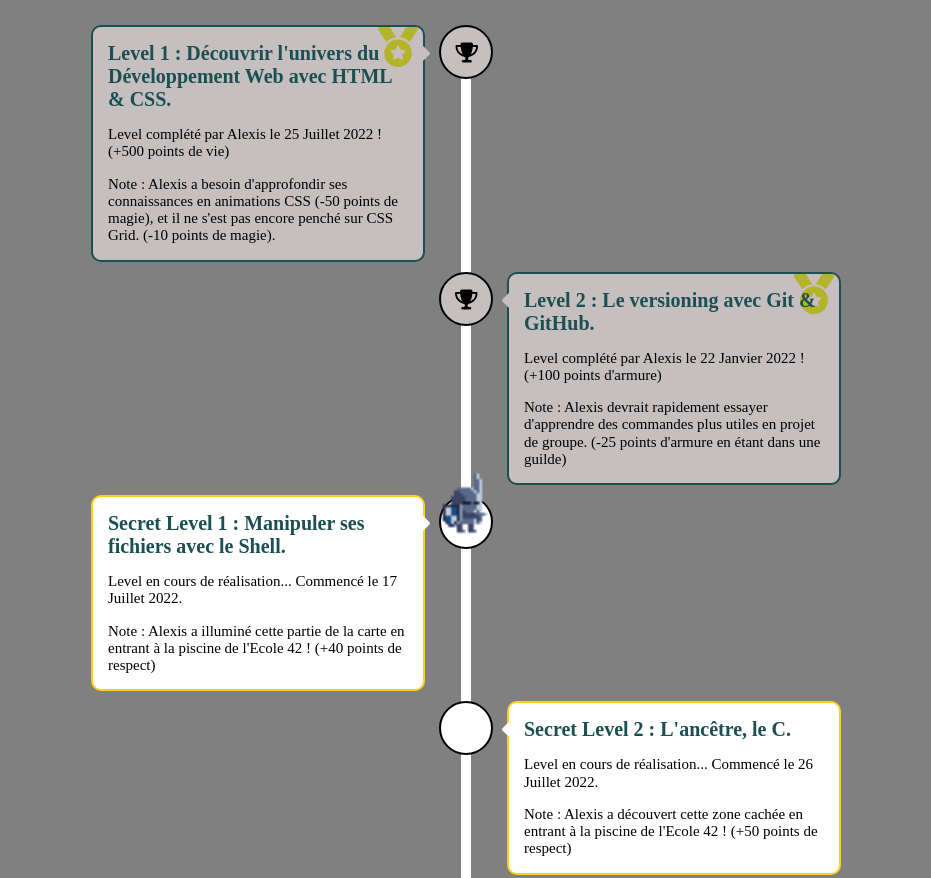
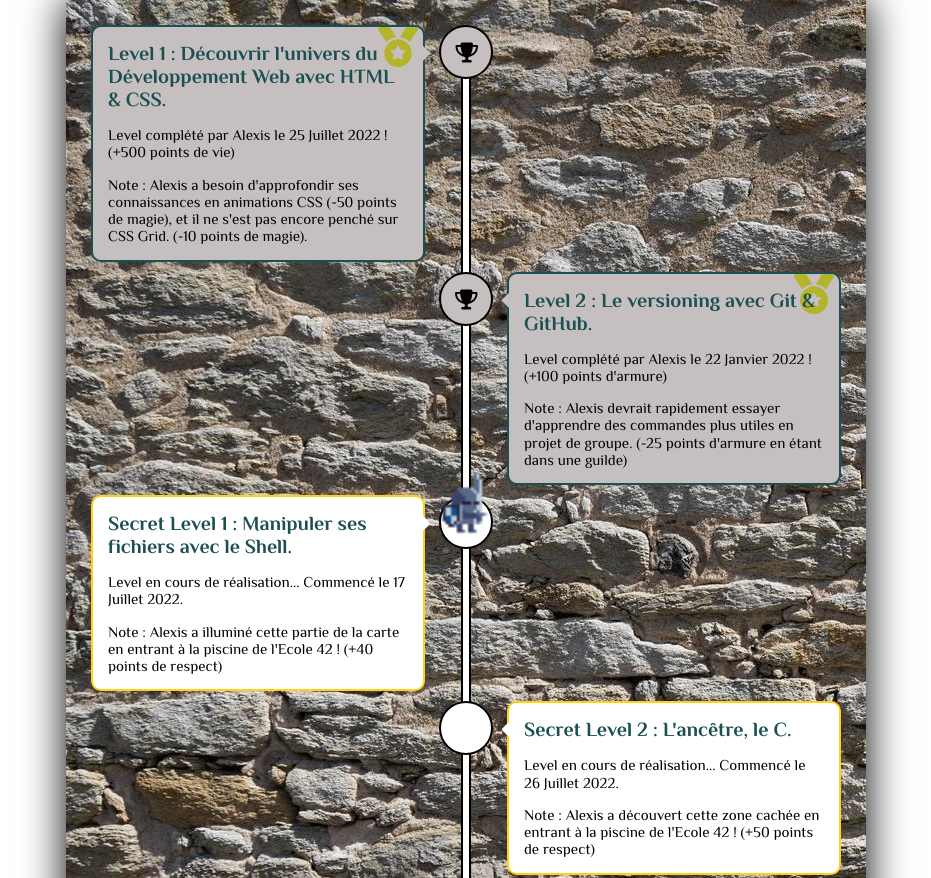
Before and after one commit to Alexioos95/Roadmap, a plain HTML site: page index.html in a window 1280 px wide. Shown: the top 878 px of the page, without its empty margins (174-1105 px from the left). Drawn offline with nearby package versions, Linux system fonts and the light colour scheme.

Commit message:
added Portfolio settings

```diff
--- a/index.html
+++ b/index.html
@@ -12,6 +12,8 @@
         <!--Google Font-->
         <link rel="preconnect" href="https://fonts.googleapis.com">
         <link rel="preconnect" href="https://fonts.gstatic.com" crossorigin>
+        <!--Font Philosopher-->
+        <link href="https://fonts.googleapis.com/css2?family=Philosopher:wght@400;700&display=swap" rel="stylesheet">
         <!--My CSS-->
         <link rel="stylesheet" type="text/css" href="style.css">
     </head>
--- a/style.css
+++ b/style.css
@@ -7,21 +7,24 @@
     justify-content: center;
     align-items: center;
 }
-body {
-    background: gray;
-}
 .hide-it {
     display: none;
 }
 /** ROADMAP **/
 main {
+    font-family: "Philosopher", sans-serif;
+
     max-width: 800px;
     margin: auto;
     padding: 25px;
+
     display: flex;
     flex-direction: column;
     gap: 10px;
     position: relative;
+    background-image: url("images/background.jpg");
+
+    box-shadow: 0px 0px 40px 0px black;
 }
 .line {
     width: 10px;
@@ -30,10 +33,11 @@ main {
     position: absolute;
     margin-left: auto;
     margin-right: auto;
+    border: solid 2px black;
     left: 0;
     right: 0;
     top: 55px;
-    z-index: -1;
+    z-index: 0;
 }
 .avatar {
     position: absolute;
```
Also changed, not shown: images/background.jpg (added).
